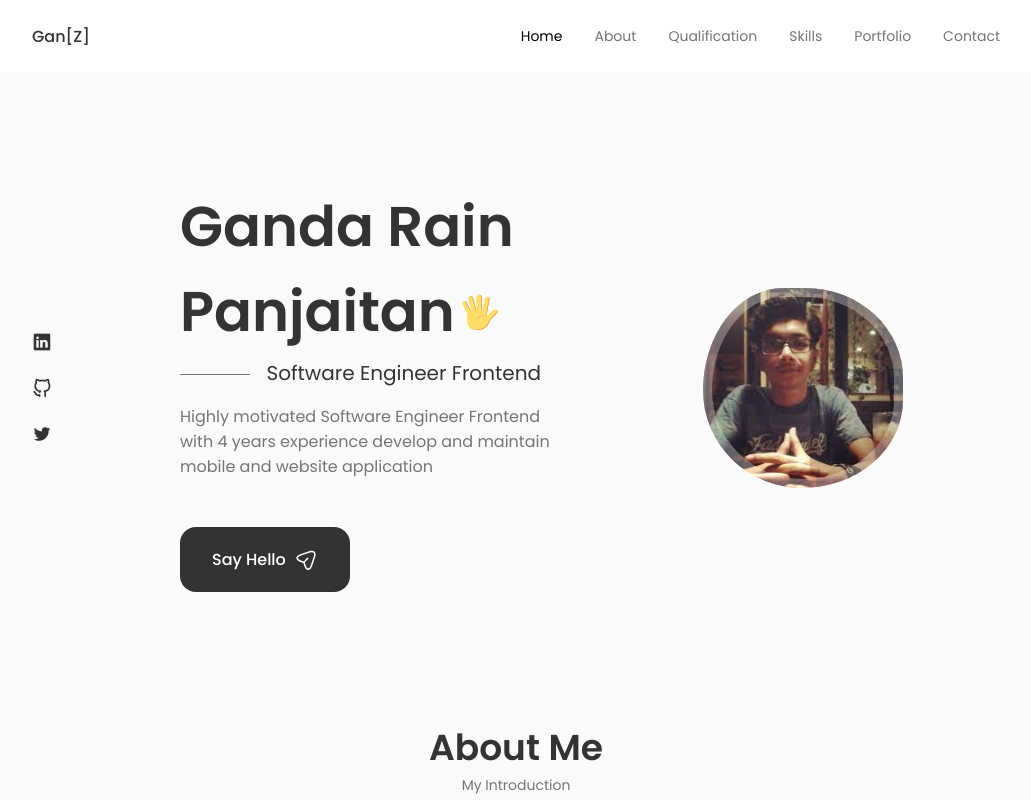
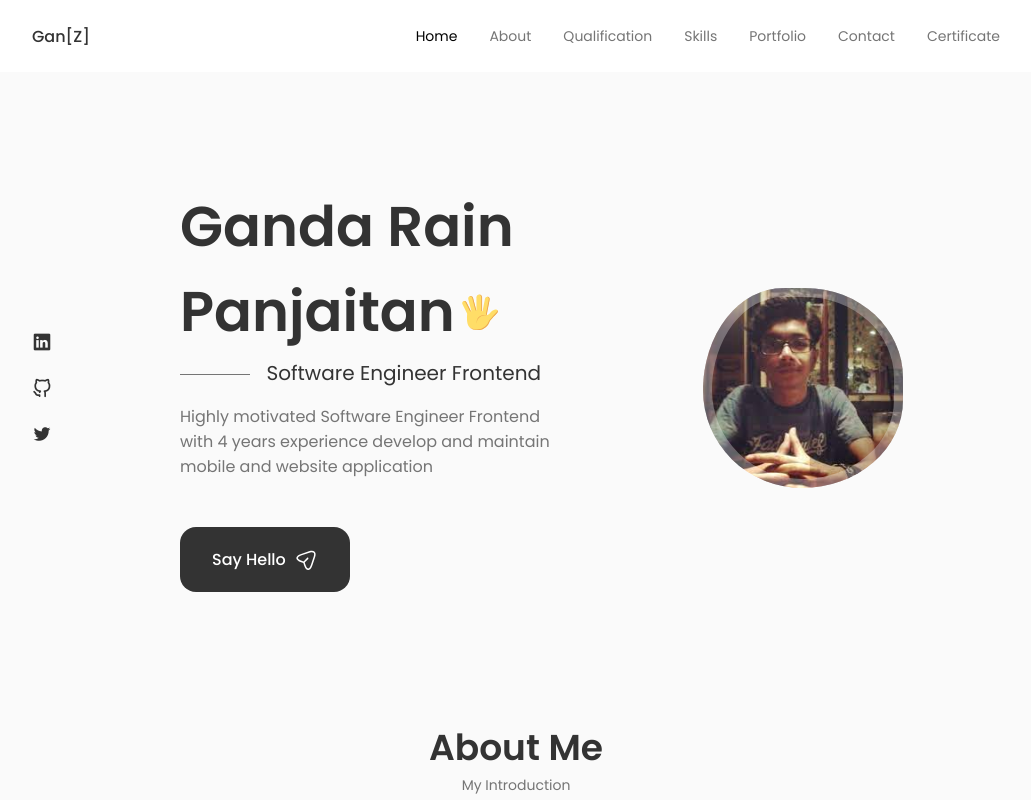
Before and after one commit to gandarain/gandarainpanjaitan, a Next.js app: page / in a window 1280 px wide. Shown: the top 800 px of the page, without its empty margins (124-1155 px from the left). Built offline with nearby package versions, Linux system fonts and the light colour scheme.

Commit message:
Certificate Component

```diff
--- a/src/components/certificate/Certificate.jsx
+++ b/src/components/certificate/Certificate.jsx
@@ -56,7 +56,7 @@ const Certificate = () => {
     <section
       ref={domRef}
       className={`certificate section ${isVisible ? 'appear' : ''}`}
-      id="about"
+      id="certificate"
     >
       <h2 className="section__title">{title}</h2>
       <span className="section__subtitle">{subtitle}</span>
--- a/src/components/certificate/certificate.module.css
+++ b/src/components/certificate/certificate.module.css
@@ -23,7 +23,7 @@
   flex-direction: column;
   margin-top: var(--mb-0-5);
   margin-bottom: var(--mb-0-5);
-  ;
+  text-align: center;
 }
 
 .certificate__image {
--- a/src/constants/header-menu.js
+++ b/src/constants/header-menu.js
@@ -29,6 +29,11 @@ const content_header = [
     text: 'Contact',
     icon: 'message',
     id: 'contact'
+  },
+  {
+    text: 'Certificate',
+    icon: 'file-alt',
+    id: 'certificate'
   }
 ]
 
```
